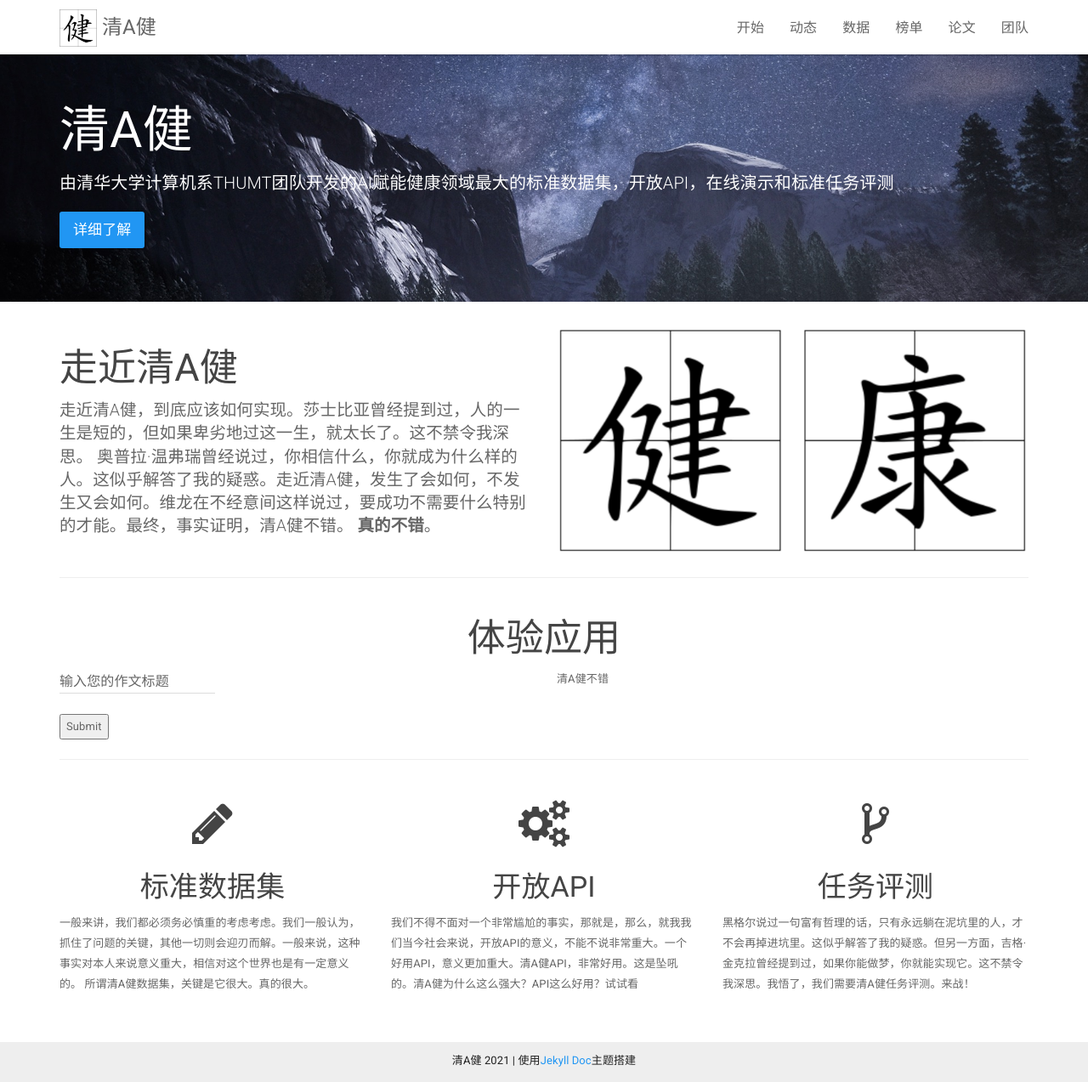
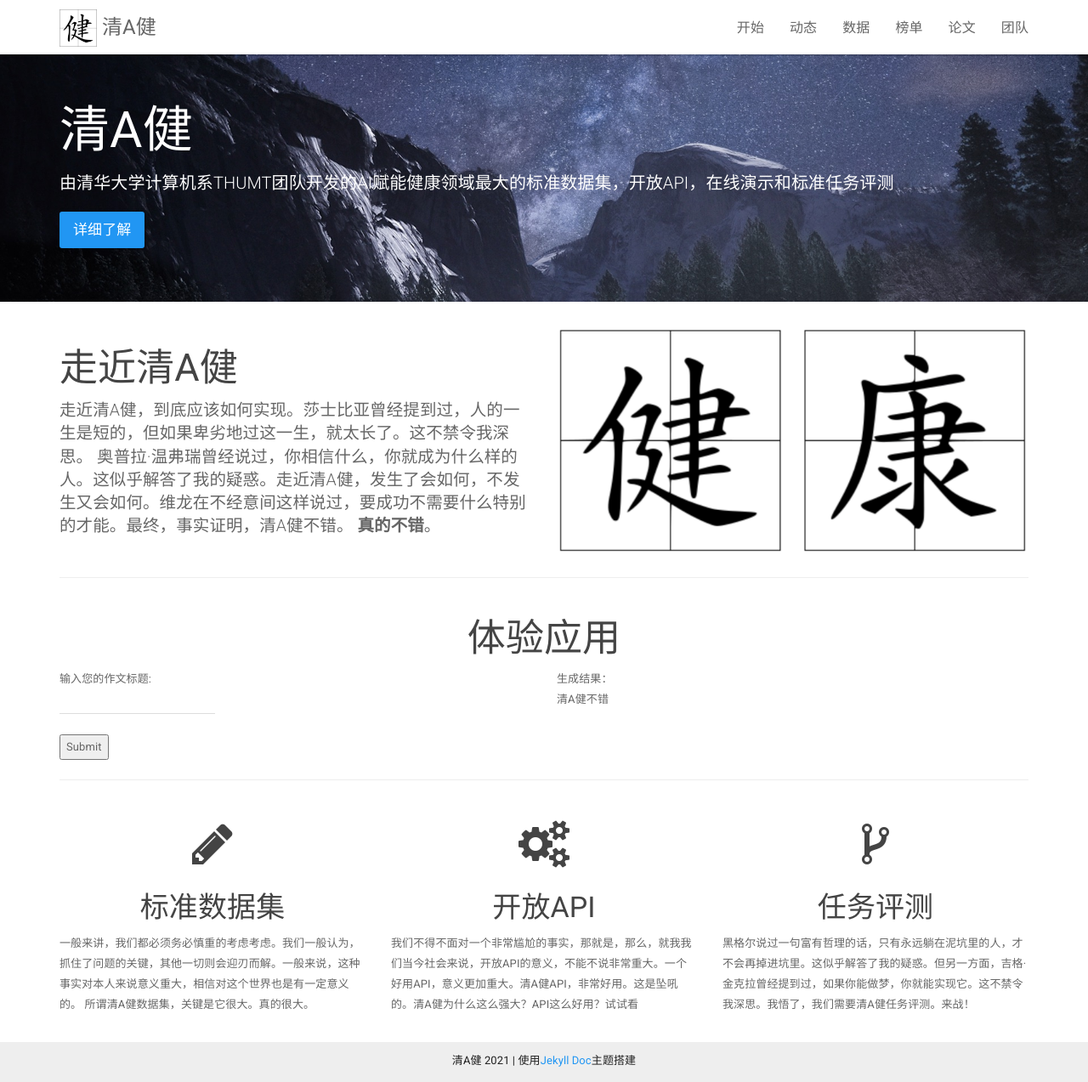
Before and after one commit to thupcm/thupcm.github.io, a Jekyll site: the page built from index.html, in a window 1280 px wide and 1273 px high. Shown: the whole window at 85% size. Built offline with Jekyll 4.4.1, drawn with Linux system fonts in a browser that asks for light colours.

Commit message:
add demo

```diff
--- a/index.html
+++ b/index.html
@@ -25,12 +25,14 @@
         <h2 class="text-center">体验应用</h2>
         <div class="col-md-6">
             <form>
-                <input type="text" value="输入您的作文标题">
+                输入您的作文标题: <br>
+                <input type="text">
                 <br><br>
                 <input type="submit" value="Submit">
             </form>
         </div>
         <div class="col-md-6 display-area">
+            生成结果：<br>
             <p>清A健不错</p>
         </div>
     </div>
```
